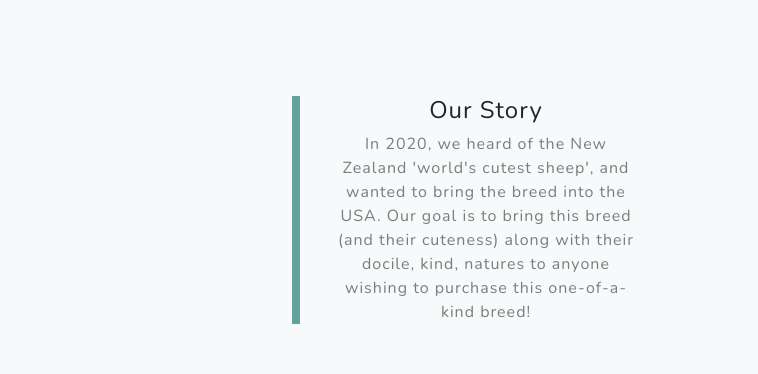
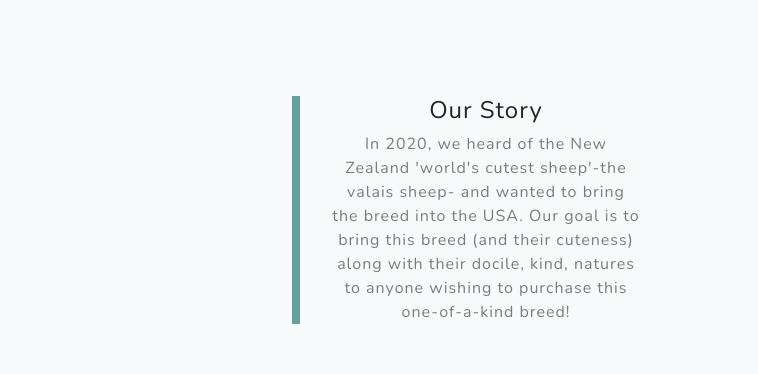
Before and after one commit to oliviaoler/BG-s-Cutest-Sheetp, a plain HTML site: page index.html in a window 1280 px wide. Shown: the part 1060-1434 px from the top of the page, 522-1280 px from the left. Drawn offline with nearby package versions, Linux system fonts and the light colour scheme.

Commit message:
Update index.html

```diff
--- a/index.html
+++ b/index.html
@@ -57,7 +57,7 @@
                     <div class="col-xl-4 col-lg-5">
                         <div class="featured-text text-center text-lg-left">
                             <h4>Our Story</h4>
-                            <p class="text-black-50 mb-0">In 2020, we heard of the New Zealand 'world's cutest sheep', and wanted to bring the breed into the USA. Our goal is to bring this breed (and their cuteness) along with their docile, kind, natures to anyone wishing to purchase this one-of-a-kind breed!</p>
+                            <p class="text-black-50 mb-0">In 2020, we heard of the New Zealand 'world's cutest sheep'-the valais sheep- and wanted to bring the breed into the USA. Our goal is to bring this breed (and their cuteness) along with their docile, kind, natures to anyone wishing to purchase this one-of-a-kind breed!</p>
                         </div>
                     </div>
                 </div>
```
